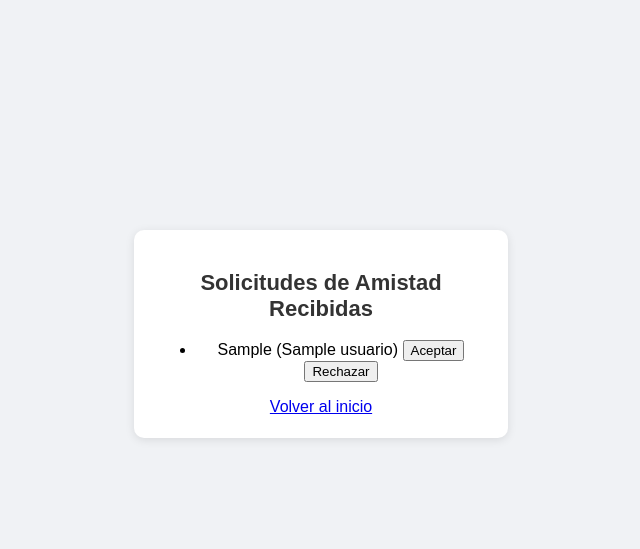
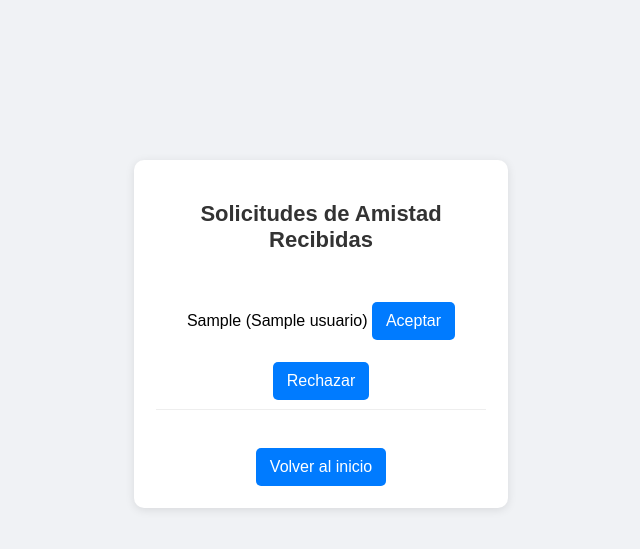
Before and after one commit to mxrcxsmm/AA01-ChatOnline, a PHP site: page /proc/manage_request.php in a window 1280 px wide. Shown: the part 66-615 px from the top of the page, without its empty margins (319-959 px from the left). Run offline with PHP 8.4, Linux system fonts and the light colour scheme; the visitor is signed in with stand-in values (Sample User, id 1); tables that the repository leaves empty hold one stand-in row (values such as "Sample post").

Commit message:
Archivo index.php

```diff
--- a/css/lista.css
+++ b/css/lista.css
@@ -20,7 +20,7 @@
     box-shadow: 0 2px 10px rgba(0, 0, 0, 0.1);
     padding: 22px;
     /* Aumentar el padding */
-    width: 330px;
+    width: 500px;
     /* Aumentar el ancho de la tarjeta */
     text-align: center;
 }
--- a/index.php
+++ b/index.php
@@ -30,7 +30,7 @@
 
         <!-- Opciones de interacción -->
         <a href="proc/search_users.php">Buscar usuarios</a> |
-        <a href="proc/send_request.php">Solicitudes de amistad</a> |
+        <a href="proc/manage_request.php">Solicitudes de amistad</a> |
         <a href="proc/friendship.php">Amistades</a> |
         <a href="proc/chat.php">Chat</a> |
         <a href="proc/logout.php">Cerrar sesión</a>
--- a/proc/manage_request.php
+++ b/proc/manage_request.php
@@ -29,7 +29,21 @@
     // Acepta la solicitud de amistad y actualiza el estado
     $query = "UPDATE solicitud_amistad SET status = 'accepted' WHERE id_solicitudAmistad = '$request_id'";
     if (mysqli_query($conn, $query)) {
-        echo "Solicitud de amistad aceptada.";
+        // Obtiene los IDs de los usuarios para la amistad
+        $query_users = "SELECT id_usuario_enviado, id_usuario_recibido FROM solicitud_amistad WHERE id_solicitudAmistad = '$request_id'";
+        $result_users = mysqli_query($conn, $query_users);
+        $row_users = mysqli_fetch_assoc($result_users);
+
+        $id_usuario_enviado = $row_users['id_usuario_enviado'];
+        $id_usuario_recibido = $row_users['id_usuario_recibido'];
+
+        // Inserta la amistad en la tabla `amistad`
+        $query_insert_friend = "INSERT INTO amistad (id_usuario1, id_usuario2) VALUES ('$id_usuario_enviado', '$id_usuario_recibido')";
+        mysqli_query($conn, $query_insert_friend);
+
+        // Redirecciona a la página principal
+        header('Location: ../index.php');
+        exit();
     } else {
         echo "Error al aceptar la solicitud: " . mysqli_error($conn);
     }
@@ -78,14 +92,14 @@
             <h2>Solicitudes de Amistad Recibidas</h2>
 
             <?php if (!empty($requests)): ?>
-        <ul>
+                <ul id="solicitudes-lista">
                     <?php foreach ($requests as $request): ?>
                         <li>
                             <?php echo htmlspecialchars($request['username']); ?> (<?php echo htmlspecialchars($request['real_name']); ?>)
-                    <form method="post" action="manage_requests.php" style="display: inline;">
+                            <form method="post" action="manage_request.php" style="display: inline;">
                                 <input type="hidden" name="request_id" value="<?php echo $request['id']; ?>">
-                        <button type="submit" name="accept_request">Aceptar</button>
-                        <button type="submit" name="reject_request">Rechazar</button>
+                                <button type="submit" name="accept_request" class="button">Aceptar</button>
+                                <button type="submit" name="reject_request" class="button">Rechazar</button>
                             </form>
                         </li>
                     <?php endforeach; ?>
@@ -94,7 +108,9 @@
                 <p>No tienes solicitudes de amistad pendientes.</p>
             <?php endif; ?>
 
-    <a href="../view/index.php">Volver al inicio</a>
+            <a href="../index.php" class="button">Volver al inicio</a>
+        </div>
+    </div>
 </body>
 
 </html>
--- a/proc/search_users.php
+++ b/proc/search_users.php
@@ -29,7 +29,7 @@
     <meta charset="UTF-8">
     <title>Búsqueda de Usuarios</title>
     <link rel="stylesheet" href="../css/buscusu.css">
-    <link rel="stylesheet" href="../css/navbar.css">k
+    <link rel="stylesheet" href="../css/navbar.css">
 </head>
 
 <body>
```
Also changed, not shown: proc/friendship.php (+13 -0 lines). Lines whose indentation alone changed are shown as unchanged.
